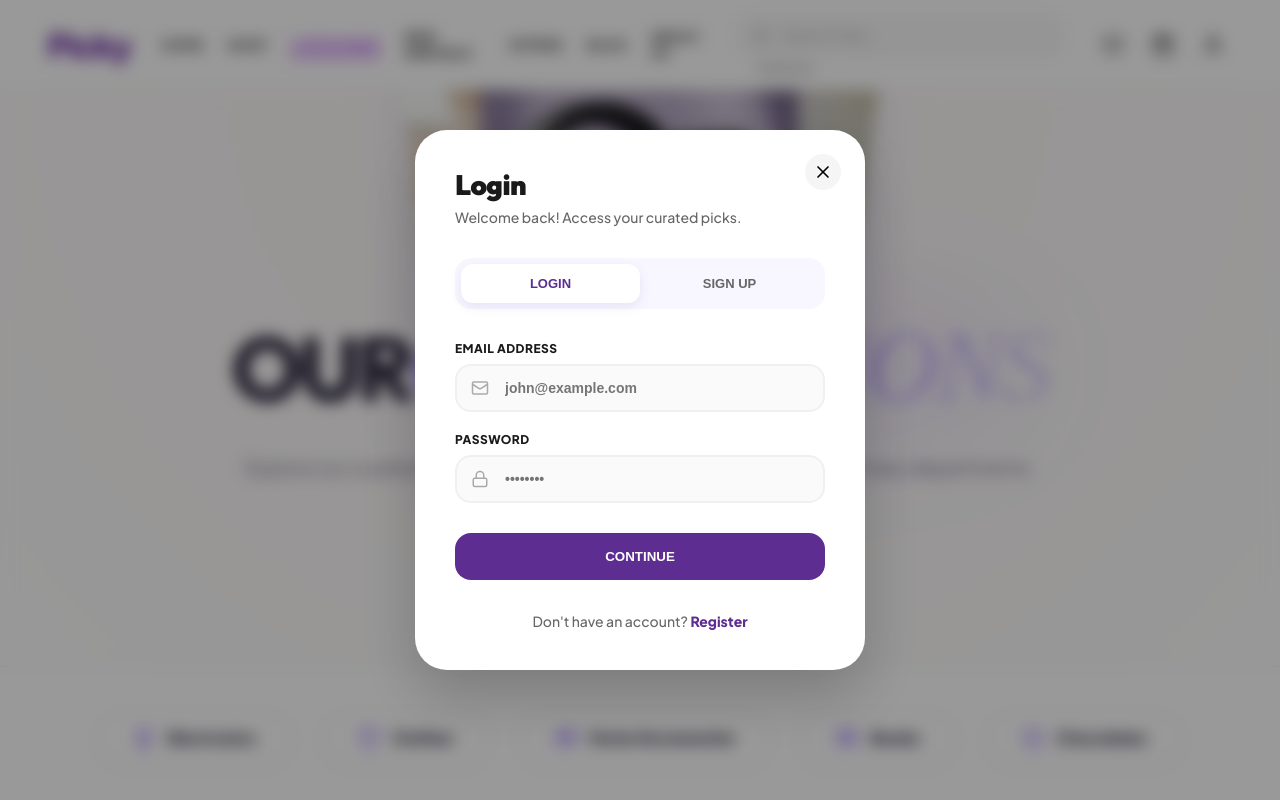
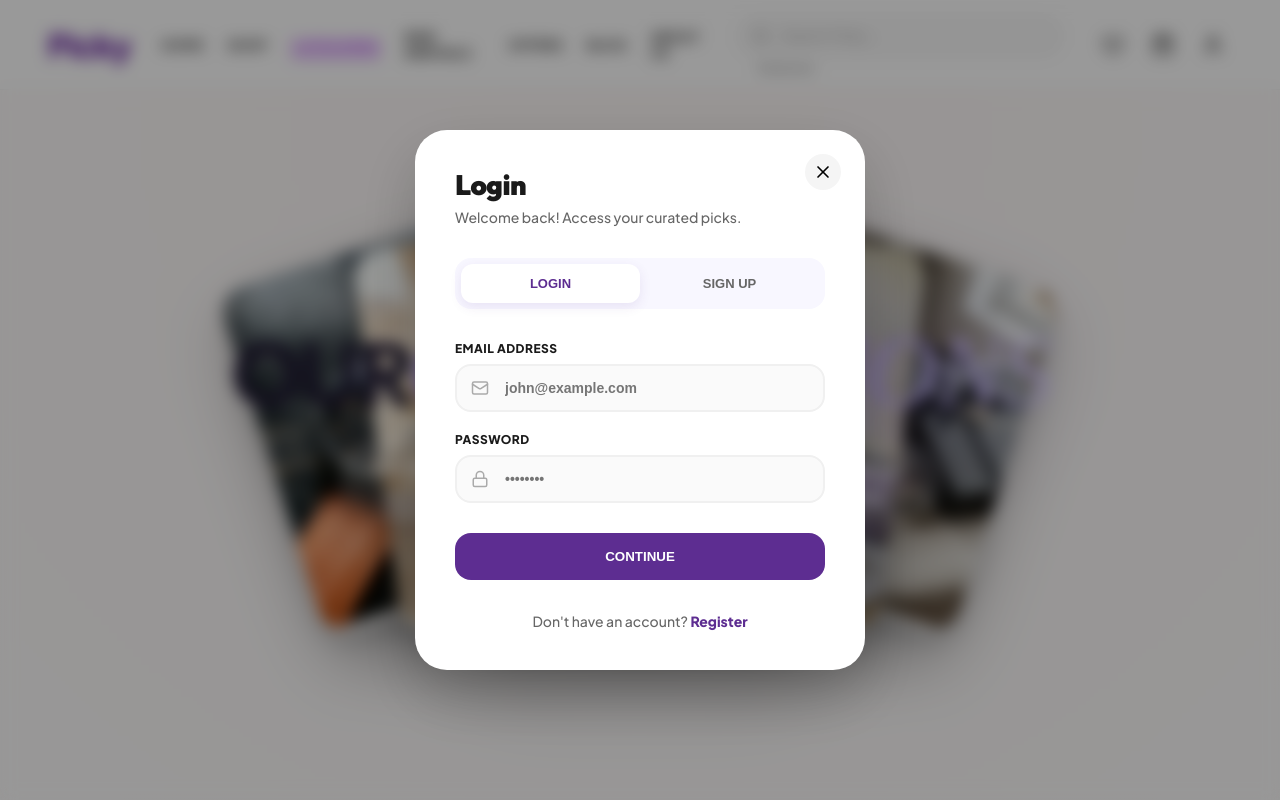
Before and after one commit to softnova-technology1/Picky-Desktop, a Next.js app: page /category in a window 1280 px wide. Shown: the top 800 px of the page. Built offline with nearby package versions, Linux system fonts and the light colour scheme.

Commit message:
cate update-1004

```diff
--- a/src/app/category/[category]/[subcategory]/page.js
+++ b/src/app/category/[category]/[subcategory]/page.js
@@ -26,7 +26,7 @@ export default function SubcategoryPage({ params }) {
       "fashion": "Fashion",
       "books": "Books",
       "home-decor": "Home Decor",
-      "gifts": "Gifts"
+      "chocolates": "Chocolates"
   };
 
   const categoryName = mapping[catPath.toLowerCase()] || formatName(catPath);
--- a/src/app/category/[category]/page.js
+++ b/src/app/category/[category]/page.js
@@ -32,7 +32,7 @@ export default function CategoryPage({ params }) {
             "fashion": "Fashion",
             "books": "Books",
             "home-decor": "Home Decor",
-            "gifts": "Gifts"
+            "chocolates": "Chocolates"
         };
         const finalName = mapping[categoryName.toLowerCase()] || formattedCategory;
         const subFinal = getSubcategories(finalName);
@@ -53,7 +53,7 @@ export default function CategoryPage({ params }) {
       "fashion": "Fashion",
       "books": "Books",
       "home-decor": "Home Decor",
-      "gifts": "Gifts"
+      "chocolates": "Chocolates"
   };
   const normalizedCategory = mapping[categoryName.toLowerCase()] || formattedCategory;
   const actualSubcategories = getSubcategories(normalizedCategory);
--- a/src/app/category/categories.module.css
+++ b/src/app/category/categories.module.css
@@ -10,27 +10,28 @@
 }
 
 @media (min-width: 1920px) {
-  .container { max-width: 1750px; }
-}
-@media (min-width: 2560px) {
-  .container { max-width: 2100px; }
-}
-@media (min-width: 3840px) {
-  .container { max-width: 2500px; }
+  .container {
+    max-width: 1750px;
+  }
 }
 
-/* Luxury Hero */
+@media (min-width: 2560px) {
+  .container {
+    max-width: 2100px;
+  }
+}
+
+@media (min-width: 3840px) {
+  .container {
+    max-width: 2500px;
+  }
+}
+
 .hero {
-  padding: 160px 0 100px;
+  position: relative;
+  min-height: 120vh;
   background: radial-gradient(circle at 50% 10%, rgba(253, 79, 35, 0.03), transparent);
-  text-align: center;
-  display: flex;
-  flex-direction: column;
-  align-items: center;
-  justify-content: center;
-  position: relative;
   overflow: hidden;
-  height: clamp(620px, 52vw, 900px);
 }
 
 .heroTitle {
@@ -41,7 +42,7 @@
   color: #1D1830;
   margin-bottom: 40px;
   position: relative;
-  z-index: 10;
+  z-index: 11;
 }
 
 .heroTitle span {
@@ -50,7 +51,8 @@
   font-style: italic;
   font-weight: 500;
   font-size: clamp(5.5rem, 8vw, 10rem);
-  color: #b28aff; /* Fallback */
+  color: #b28aff;
+  /* Fallback */
   background: linear-gradient(90deg, #7E5BFF 0%, #A98DFF 50%, #D8CCFF 100%);
   -webkit-background-clip: text;
   -webkit-text-fill-color: transparent;
@@ -83,14 +85,14 @@
 }
 
 .heroSubtitle {
-  font-size: clamp(1.2rem, 1.4vw, 1.7rem);
+  font-size: clamp(1.1rem, 1.4vw, 1.3rem);
   font-weight: 400;
   color: #6E667F;
-  max-width: 900px;
+  max-width: 800px;
   line-height: 1.6;
   margin: 0 auto;
   position: relative;
-  z-index: 10;
+  z-index: 11;
 }
 
 /* Standardized Product Grid */
@@ -125,25 +127,78 @@
 /* Card Deck Background */
 .heroCardDeck {
   position: absolute;
-  top: 0;
-  left: 0;
-  width: 100%;
-  height: 100%;
+  inset: 0;
+  z-index: 1;
+  pointer-events: none;
+}
+
+.deckWrapper {
+  position: sticky;
+  top: 18vh;
+  height: 70vh;
+  display: flex;
+  align-items: center;
+  justify-content: center;
+  perspective: 1800px;
+  pointer-events: none;
   z-index: 2;
-  pointer-events: none;
+  transform-style: preserve-3d;
 }
 
 .heroCard {
   position: absolute;
-  border-radius: 30px;
+  width: clamp(220px, 24vw, 340px);
+  aspect-ratio: 3 / 4;
+  border-radius: 32px;
   overflow: hidden;
-  box-shadow: 0 30px 60px rgba(126, 91, 255, 0.1), 0 10px 25px rgba(0,0,0,0.08); /* soft purplish glow + shadow */
-  width: 320px;
-  height: 460px;
-  background: rgba(255, 255, 255, 0.65);
-  backdrop-filter: blur(24px);
-  border: 1px solid rgba(255, 255, 255, 0.65);
-  z-index: 2;
+  transform-style: preserve-3d;
+  border: 1px solid rgba(255, 255, 255, 0.16);
+  box-shadow:
+    0 40px 80px rgba(0, 0, 0, 0.28),
+    0 12px 32px rgba(0, 0, 0, 0.18);
+  background: rgba(255, 255, 255, 0.05);
+  backdrop-filter: blur(20px);
+  -webkit-backdrop-filter: blur(20px);
+  will-change: transform, opacity;
+}
+
+.heroContent {
+  position: absolute;
+  top: 50%;
+  left: 50%;
+  transform: translate(-50%, -50%);
+  width: 100%;
+  padding: 0 40px;
+  z-index: 20;
+  text-align: center;
+  pointer-events: none;
+  /* Let clicks pass through to deck if needed */
+}
+
+.heroTitle {
+  font-size: clamp(5rem, 7vw, 9rem);
+  font-weight: 700;
+  line-height: 0.9;
+  letter-spacing: -0.05em;
+  color: #1D1830;
+  margin-bottom: 24px;
+  position: relative;
+  text-shadow: 0 10px 30px rgba(0, 0, 0, 0.05);
+}
+
+.heroSubtitle {
+  font-size: clamp(1.1rem, 1.4vw, 1.3rem);
+  font-weight: 400;
+  color: #1D1830;
+  /* Darker for legibility over cards */
+  max-width: 600px;
+  line-height: 1.6;
+  margin: 0 auto;
+  background: rgba(255, 255, 255, 0.2);
+  backdrop-filter: blur(10px);
+  padding: 10px 20px;
+  border-radius: 99px;
+  border: 1px solid rgba(255, 255, 255, 0.3);
 }
 
 .hcCenter {
@@ -177,7 +232,8 @@
   display: flex;
   justify-content: center;
   align-items: center;
-  gap: 30px; /* Adjusted for pill width */
+  gap: 30px;
+  /* Adjusted for pill width */
   position: relative;
   padding: 15px 0;
 }
@@ -197,7 +253,7 @@
   padding: 14px 35px;
   text-decoration: none;
   border: 1px solid rgba(139, 92, 255, 0.1);
-  box-shadow: 0 5px 15px rgba(0,0,0,0.02);
+  box-shadow: 0 5px 15px rgba(0, 0, 0, 0.02);
   transition: all 0.4s cubic-bezier(0.165, 0.84, 0.44, 1);
   white-space: nowrap;
 }
@@ -544,7 +600,8 @@
   transform: translateY(-10px) !important;
   box-shadow: 0 30px 60px rgba(139, 92, 255, 0.15) !important;
   border-color: rgba(139, 92, 255, 0.3) !important;
-  outline: 2px solid rgba(139, 92, 255, 0.1); /* subtle glow ring */
+  outline: 2px solid rgba(139, 92, 255, 0.1);
+  /* subtle glow ring */
 }
 
 .collectionSection .productGrid :global(.addToCartBtn),
@@ -715,27 +772,31 @@
 /* Specific Card Palettes */
 .topColStack .topColSmall:nth-child(1) .smallTitle {
   color: #2D1F1A;
-  text-shadow: 0 2px 10px rgba(255,255,255,0.4);
+  text-shadow: 0 2px 10px rgba(255, 255, 255, 0.4);
 }
+
 .topColStack .topColSmall:nth-child(1) .smallLabel {
   color: #A06A4B;
 }
 
 .topColStack .topColSmall:nth-child(2) .smallTitle {
   color: #243128;
-  text-shadow: 0 0 15px rgba(255,255,255,0.8);
+  text-shadow: 0 0 15px rgba(255, 255, 255, 0.8);
 }
+
 .topColStack .topColSmall:nth-child(2) .smallLabel {
   color: #6B8C72;
 }
 
 .topColStack .topColSmall:nth-child(3) .smallContent {
-  background: rgba(255,248,240,0.55);
+  background: rgba(255, 248, 240, 0.55);
   backdrop-filter: blur(5px);
 }
+
 .topColStack .topColSmall:nth-child(3) .smallTitle {
   color: #3B2418;
 }
+
 .topColStack .topColSmall:nth-child(3) .smallLabel {
   color: #9B6A47;
 }
@@ -774,10 +835,21 @@
   max-width: 50%;
 }
 
-.sbBlue { background: linear-gradient(135deg, #E0E7FF 0%, #C7D2FE 100%); }
-.sbGreen { background: linear-gradient(135deg, #DCFCE7 0%, #BBF7D0 100%); }
-.sbBeige { background: linear-gradient(135deg, #F5F5F4 0%, #E7E5E4 100%); }
-.sbPink { background: linear-gradient(135deg, #FCE7F3 0%, #FBCFE8 100%); }
+.sbBlue {
+  background: linear-gradient(135deg, #E0E7FF 0%, #C7D2FE 100%);
+}
+
+.sbGreen {
+  background: linear-gradient(135deg, #DCFCE7 0%, #BBF7D0 100%);
+}
+
+.sbBeige {
+  background: linear-gradient(135deg, #F5F5F4 0%, #E7E5E4 100%);
+}
+
+.sbPink {
+  background: linear-gradient(135deg, #FCE7F3 0%, #FBCFE8 100%);
+}
 
 .spotTitle {
   font-size: clamp(1.8rem, 2.5vw, 2.5rem);
@@ -1134,7 +1206,7 @@
   align-items: center;
   gap: 50px;
   width: fit-content;
-  border: 1px solid rgba(0,0,0,0.02);
+  border: 1px solid rgba(0, 0, 0, 0.02);
 }
 
 .fbItem {
--- a/src/app/category/page.js
+++ b/src/app/category/page.js
@@ -4,7 +4,7 @@ import { useState, useEffect, useRef } from "react";
 import { motion, useScroll, useTransform, AnimatePresence } from "framer-motion";
 import Image from "next/image";
 import styles from "./categories.module.css";
-import { ArrowRight, ChevronRight, Truck, Headphones, RotateCcw, ShieldCheck, Shield, Lock, Lamp, Shirt, Sofa, Cookie } from "lucide-react";
+import { ArrowRight, ChevronRight, Truck, Headphones, RotateCcw, ShieldCheck, Shield, Lock, Lamp, Shirt, Sofa, Cookie, BookOpen } from "lucide-react";
 import Link from 'next/link';
 import { getAllCategories, products, getSubcategories, getSubcategoryImage } from "@/lib/data";
 import ProductCard from "@/Components/ProductCard";
@@ -20,10 +20,38 @@ import sneakers from "@/images/home/sneakers.png";
 import clothing from "@/images/home/clothing.png";
 import chair from "@/images/home/chair.png";
 
+const HeroCard = ({ card, index, scrollYProgress }) => {
+  const x = useTransform(scrollYProgress, [0, 0.5, 1], [card.openX, card.openX, 0]);
+  const rotate = useTransform(scrollYProgress, [0, 0.5, 1], [card.openRotate, card.openRotate, 0]);
+  const scale = useTransform(scrollYProgress, [0, 0.5, 1], [card.openScale, card.openScale, 0.95]);
+  const opacity = useTransform(scrollYProgress, [0, 0.8, 1], [1, 1, 0]);
+
+  return (
+    <motion.div
+      className={styles.heroCard}
+      style={{
+        x,
+        rotate,
+        scale,
+        opacity,
+        zIndex: card.z
+      }}
+    >
+      <motion.div
+        animate={{ y: [0, -10, 0] }}
+        transition={{ repeat: Infinity, duration: 4 + index * 0.3, ease: "easeInOut", delay: index * 0.15 }}
+        style={{ width: '100%', height: '100%', position: 'relative' }}
+      >
+        <Image src={card.image} alt="Products" fill style={{ objectFit: 'cover' }} />
+      </motion.div>
+    </motion.div>
+  );
+};
+
 export default function CategoriesPage() {
   const heroRef = useRef(null);
   const timeoutId = useRef(null);
-  const { scrollY, scrollYProgress } = useScroll({
+  const { scrollYProgress } = useScroll({
     target: heroRef,
     offset: ["start start", "end start"]
   });
@@ -41,31 +69,13 @@ export default function CategoriesPage() {
     }, 150);
   };
 
-  const deckParallax = useTransform(scrollY, [0, 500], [0, 150]);
-
-  const progressArray = [0, 0.15, 0.45, 0.75, 1];
-
-  // Base X for perfect center is -160px (Card width = 320px)
-  // Show 3 cards immediately: Opacity 1 at start for center, near-left, near-right
-  const nearLeftX = useTransform(scrollYProgress, progressArray, [-220, -220, -420, -420, -160]);
-  const nearLeftRotate = useTransform(scrollYProgress, progressArray, [-8, -8, -12, -12, 0]);
-  const nearLeftOpacity = useTransform(scrollYProgress, progressArray, [1, 1, 1, 1, 0]);
-  const nearLeftScale = useTransform(scrollYProgress, progressArray, [0.96, 0.96, 0.96, 0.96, 0.96]);
-
-  const farLeftX = useTransform(scrollYProgress, progressArray, [-160, -160, -680, -680, -160]);
-  const farLeftRotate = useTransform(scrollYProgress, progressArray, [0, 0, -18, -18, 0]);
-  const farLeftOpacity = useTransform(scrollYProgress, progressArray, [0, 0, 1, 1, 0]);
-  const farLeftScale = useTransform(scrollYProgress, progressArray, [0.92, 0.92, 0.92, 0.92, 0.92]);
-
-  const nearRightX = useTransform(scrollYProgress, progressArray, [-100, -100, 100, 100, -160]);
-  const nearRightRotate = useTransform(scrollYProgress, progressArray, [8, 8, 12, 12, 0]);
-  const nearRightOpacity = useTransform(scrollYProgress, progressArray, [1, 1, 1, 1, 0]);
-  const nearRightScale = useTransform(scrollYProgress, progressArray, [0.96, 0.96, 0.96, 0.96, 0.96]);
-
-  const farRightX = useTransform(scrollYProgress, progressArray, [-160, -160, 360, 360, -160]);
-  const farRightRotate = useTransform(scrollYProgress, progressArray, [0, 0, 18, 18, 0]);
-  const farRightOpacity = useTransform(scrollYProgress, progressArray, [0, 0, 1, 1, 0]);
-  const farRightScale = useTransform(scrollYProgress, progressArray, [0.92, 0.92, 0.92, 0.92, 0.92]);
+  const cards = [
+    { image: watch, openX: -240, openRotate: -18, openScale: 0.88, initialOpacity: 0, z: 1 },
+    { image: fashion, openX: -120, openRotate: -8, openScale: 0.94, initialOpacity: 0, z: 2 },
+    { image: electronics, openX: 0, openRotate: 0, openScale: 1.05, initialOpacity: 1, z: 5 },
+    { image: homeDecor, openX: 120, openRotate: 8, openScale: 0.94, initialOpacity: 0, z: 2 },
+    { image: gifts, openX: 240, openRotate: 18, openScale: 0.88, initialOpacity: 0, z: 1 },
+  ];
 
   const categories = getAllCategories();
   const featuredProducts = products.slice(0, 4);
@@ -94,7 +104,7 @@ export default function CategoriesPage() {
       image: homeDecor,
       label: "INTERIOR DESIGN"
     },
-    "Gifts": {
+    "Chocolates": {
       desc: "Find the perfect gift for every celebration and milestone.",
       image: gifts,
       label: "CELEBRATIONS"
@@ -105,86 +115,12 @@ export default function CategoriesPage() {
     <div className={styles.main}>
       {/* Luxury Hero */}
       <section className={styles.hero} ref={heroRef}>
-        <motion.div
-          className={styles.heroCardDeck}
-          style={{ y: deckParallax }}
-        >
-          {/* Near Left Card - Fashion */}
-          <motion.div
-            className={styles.heroCard}
-            style={{
-              left: "50%", top: "40%",
-              x: nearLeftX, y: -230,
-              rotate: nearLeftRotate, opacity: nearLeftOpacity,
-              scale: nearLeftScale, zIndex: 4
-            }}
-          >
-            <motion.div animate={{ y: [0, -10, 0] }} transition={{ repeat: Infinity, duration: 4.5, ease: "easeInOut", delay: 0.5 }} style={{ width: '100%', height: '100%' }}>
-              <Image src={fashion} alt="Fashion" fill style={{ objectFit: 'cover' }} />
-            </motion.div>
-          </motion.div>
+        <div className={styles.deckWrapper}>
+           {cards.map((card, index) => (
+             <HeroCard key={index} card={card} index={index} scrollYProgress={scrollYProgress} />
+           ))}
 
-          {/* Center Card - Tech */}
-          <motion.div
-            className={styles.heroCard}
-            style={{
-              left: "50%", top: "38%",
-              x: -160, y: -230,
-              rotate: 0, opacity: 1, scale: 1, zIndex: 5
-            }}
-          >
-            <motion.div animate={{ y: [0, -12, 0] }} transition={{ repeat: Infinity, duration: 4, ease: "easeInOut" }} style={{ width: '100%', height: '100%' }}>
-              <Image src={electronics} alt="Tech" fill style={{ objectFit: 'cover' }} />
-            </motion.div>
-          </motion.div>
-
-          {/* Near Right Card - Home Decor */}
-          <motion.div
-            className={styles.heroCard}
-            style={{
-              left: "50%", top: "40%",
-              x: nearRightX, y: -230,
-              rotate: nearRightRotate, opacity: nearRightOpacity,
-              scale: nearRightScale, zIndex: 4
-            }}
-          >
-            <motion.div animate={{ y: [0, -10, 0] }} transition={{ repeat: Infinity, duration: 4.5, ease: "easeInOut", delay: 0.8 }} style={{ width: '100%', height: '100%' }}>
-              <Image src={homeDecor} alt="Decor" fill style={{ objectFit: 'cover' }} />
-            </motion.div>
-          </motion.div>
-
-          {/* Far Left Card (Spread Only) */}
-          <motion.div
-            className={styles.heroCard}
-            style={{
-              left: "50%", top: "42%",
-              x: farLeftX, y: -230,
-              rotate: farLeftRotate, opacity: farLeftOpacity,
-              scale: farLeftScale, zIndex: 3
-            }}
-          >
-            <motion.div animate={{ y: [0, -8, 0] }} transition={{ repeat: Infinity, duration: 5, ease: "easeInOut", delay: 1 }} style={{ width: '100%', height: '100%' }}>
-              <Image src={books} alt="Books" fill style={{ objectFit: 'cover' }} />
-            </motion.div>
-          </motion.div>
-
-          {/* Far Right Card (Spread Only) */}
-          <motion.div
-            className={styles.heroCard}
-            style={{
-              left: "50%", top: "42%",
-              x: farRightX, y: -230,
-              rotate: farRightRotate, opacity: farRightOpacity,
-              scale: farRightScale, zIndex: 3
-            }}
-          >
-            <motion.div animate={{ y: [0, -8, 0] }} transition={{ repeat: Infinity, duration: 5, ease: "easeInOut", delay: 1.2 }} style={{ width: '100%', height: '100%' }}>
-              <Image src={gifts} alt="Gifts" fill style={{ objectFit: 'cover' }} />
-            </motion.div>
-          </motion.div>
-        </motion.div>
-
-        <div className={styles.container} style={{ position: 'relative', zIndex: 20, marginTop: '80px' }}>
+          <div className={styles.heroContent}>
             <motion.h1
               className={styles.heroTitle}
               initial={{ opacity: 0, y: 30 }}
@@ -202,9 +138,11 @@ export default function CategoriesPage() {
               initial={{ opacity: 0, y: 30 }}
               animate={{ opacity: 1, y: 0 }}
               transition={{ duration: 1, delay: 0.3 }}
+              style={{color:'white',fontWeight:'bold'}}
             >
               Explore our curated selection of high-quality products across five primary departments.
             </motion.p>
+          </div>
         </div>
       </section>
 
@@ -216,8 +154,8 @@ export default function CategoriesPage() {
               { id: "Electronics", label: "Electronics", icon: <Lamp size={22} /> },
               { id: "Fashion", label: "Clothes", icon: <Shirt size={22} /> },
               { id: "Home Decor", label: "Home Accessories", icon: <Sofa size={22} /> },
-              { id: "Books", label: "Books", icon: <Sofa size={22} /> },
-              { id: "Gifts", label: "Chocolates", icon: <Cookie size={22} /> }
+              { id: "Books", label: "Books", icon: <BookOpen size={22} /> },
+              { id: "Chocolates", label: "Chocolates", icon: <Cookie size={22} /> }
             ].map((cat) => (
               <div
                 key={cat.id}
@@ -289,9 +227,6 @@ export default function CategoriesPage() {
       </div>
 
 
-
-
-
       {/* Top Collection Section */}
       <section className={styles.topCollectionSection}>
         <div className={styles.container}>
@@ -318,7 +253,7 @@ export default function CategoriesPage() {
                   <h3 className={styles.smallTitle}>Home Essentials</h3>
                 </div>
               </Link>
-              <Link href="/category/gifts" className={styles.topColSmall}>
+              <Link href="/category/chocolates" className={styles.topColSmall}>
                 <Image src={snacks} alt="Snacks" fill style={{ objectFit: 'cover' }} className={styles.smallImg} />
                 <div className={styles.smallContent}>
                   <div className={styles.smallLabel}>LUXURY TREATS</div>
@@ -362,7 +297,7 @@ export default function CategoriesPage() {
               </div>
               <Image src={chair} alt="Home" width={300} height={300} className={styles.sbImg} />
             </Link>
-            <Link href="/category/gifts" className={`${styles.spotBanner} ${styles.sbPink}`}>
+            <Link href="/category/chocolates" className={`${styles.spotBanner} ${styles.sbPink}`}>
               <div className={styles.sbContent}>
                 <h3 className={styles.spotTitle}>Chocolate Gift Packs</h3>
                 <div className={styles.spotDiscount}>Special Offers</div>
@@ -382,8 +317,8 @@ export default function CategoriesPage() {
               <h2 className={styles.recommendTitle}>Recommended For You</h2>
               <p className={styles.recommendSub}>Products curated based on your interests</p>
             </div>
-            <div className={styles.recommendGrid}>
-              <Link href="/category/fashion" className={styles.recCard}>
+            {/* <div className={styles.recommendGrid}>
+              <Link href="/product/fashion-mens-wear-1" className={styles.recCard}>
                 <div className={styles.recImgWrap}>
                   <Image src={clothing} alt="Jacket" fill style={{ objectFit: 'cover' }} />
                 </div>
@@ -394,7 +329,7 @@ export default function CategoriesPage() {
                   <button className={styles.recBtn}>Shop Now</button>
                 </div>
               </Link>
-              <Link href="/category/home-decor" className={styles.recCard}>
+              <Link href="/product/home-decor-furniture-1" className={styles.recCard}>
                 <div className={styles.recImgWrap}>
                   <Image src={chair} alt="Chair" fill style={{ objectFit: 'cover' }} />
                 </div>
@@ -405,7 +340,7 @@ export default function CategoriesPage() {
                   <button className={styles.recBtn}>Shop Now</button>
                 </div>
               </Link>
-              <Link href="/category/fashion" className={styles.recCard}>
+              <Link href="/product/fashion-footwear-1" className={styles.recCard}>
                 <div className={styles.recImgWrap}>
                   <Image src={sneakers} alt="Sneakers" fill style={{ objectFit: 'cover' }} />
                 </div>
@@ -416,7 +351,7 @@ export default function CategoriesPage() {
                   <button className={styles.recBtn}>Shop Now</button>
                 </div>
               </Link>
-              <Link href="/category/electronics" className={styles.recCard}>
+              <Link href="/product/electronics-wearables-1" className={styles.recCard}>
                 <div className={styles.recImgWrap}>
                   <Image src={watch} alt="Watch" fill style={{ objectFit: 'cover' }} />
                 </div>
@@ -427,11 +362,15 @@ export default function CategoriesPage() {
                   <button className={styles.recBtn}>Shop Now</button>
                 </div>
               </Link>
+            </div> */}
+            <div className={styles.productGrid}>
+              {famousProducts.map((p) => (
+                <ProductCard key={p.id} product={p} invert={true} />
+              ))}
             </div>
           </div>
         </div>
       </section>
-
 
 
       {/* Famous Products */}
--- a/src/app/layout.js
+++ b/src/app/layout.js
@@ -24,8 +24,8 @@ export const metadata = {
 
 export default function RootLayout({ children }) {
   return (
-    <html lang="en" className={`${geistSans.variable} ${geistMono.variable}`}>
-      <body>
+    <html lang="en" className={`${geistSans.variable} ${geistMono.variable}`} suppressHydrationWarning>
+      <body suppressHydrationWarning>
         <AuthProvider>
           <WishlistProvider>
             <CartProvider>
```
Also changed, not shown: src/Components/Navbar.module.css (+6 -2 lines), src/app/product/[id]/page.js (+10 -8 lines), src/lib/data.js. Lines whose indentation alone changed are shown as unchanged.
